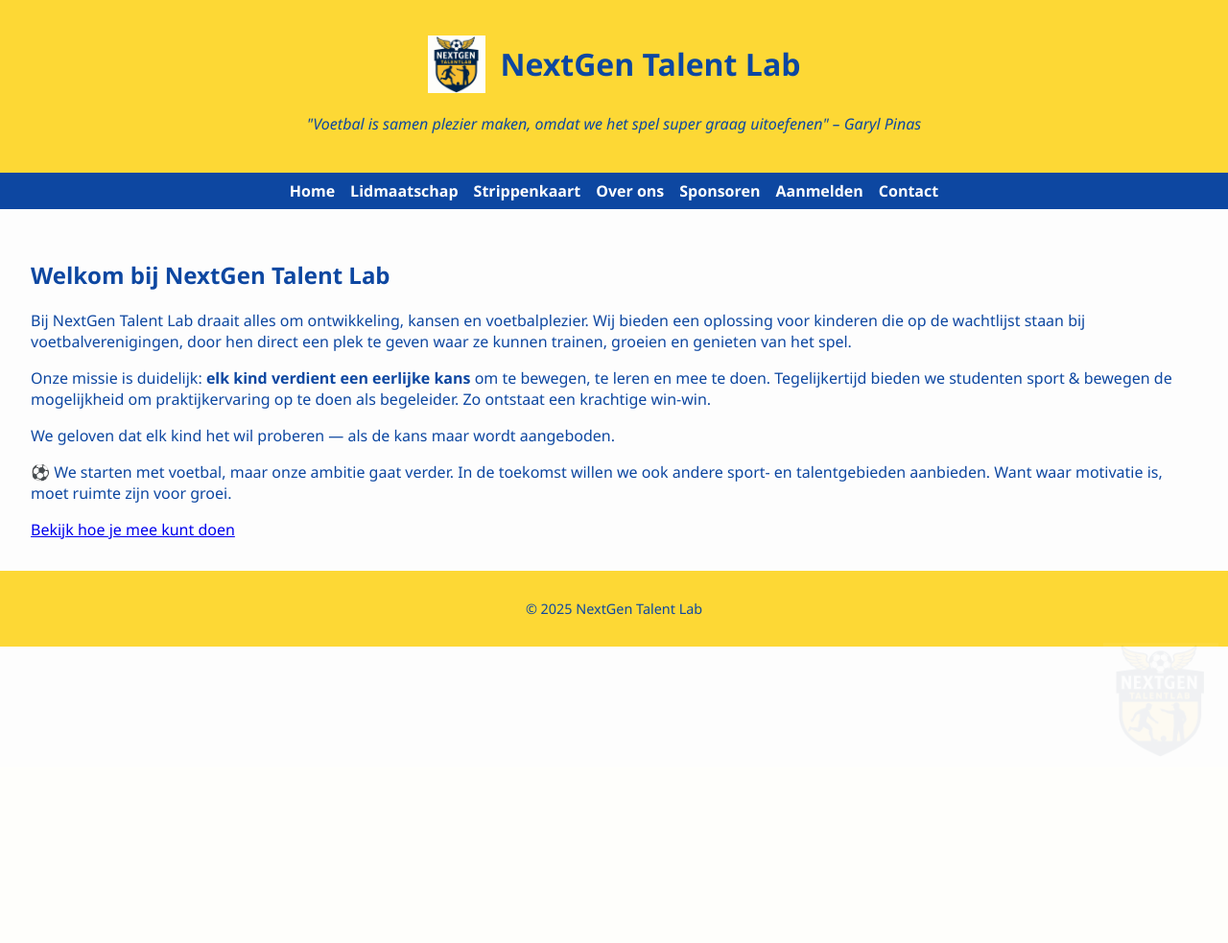
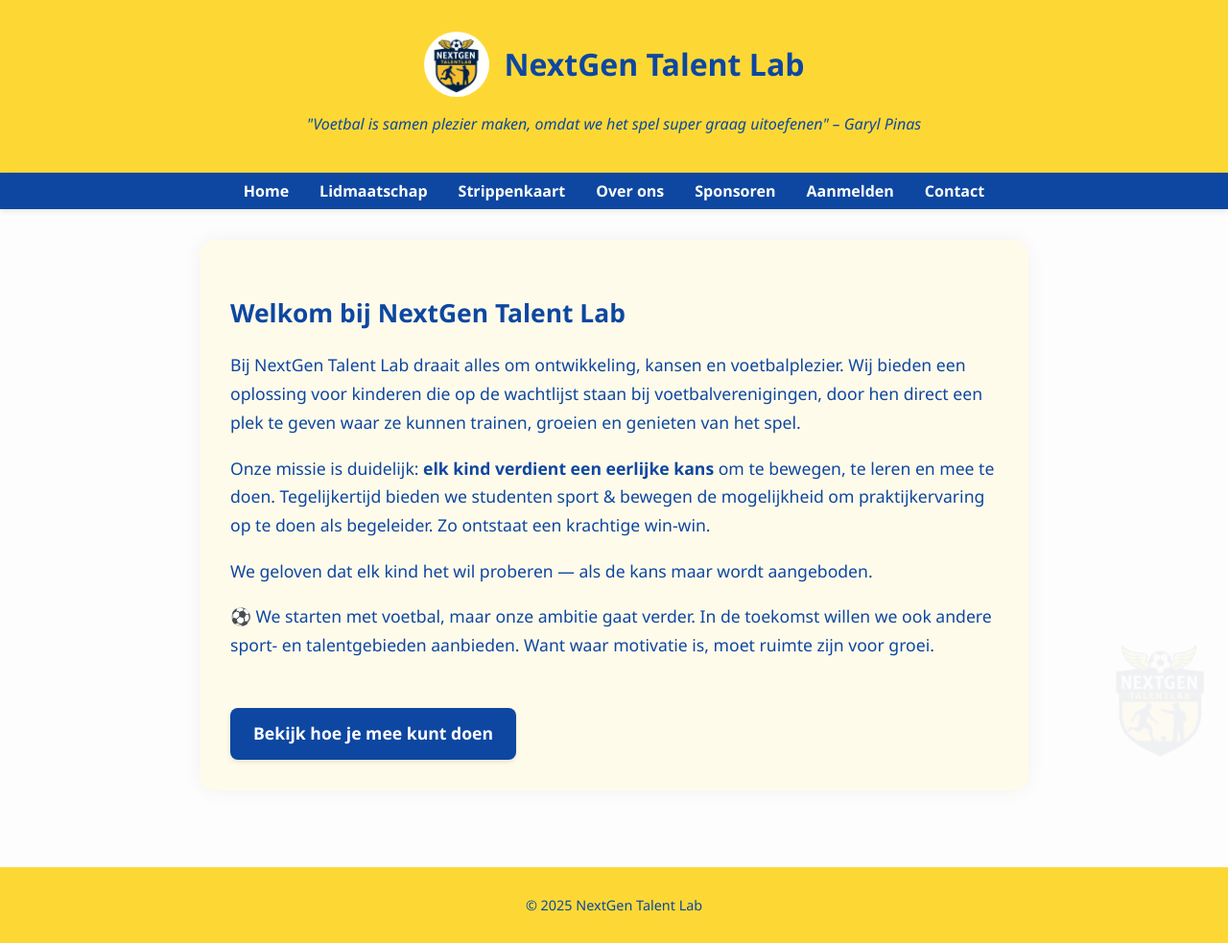
Before and after one commit to nextgentalentlab/nextgentalentlab, a PHP site: page /index.html in a window 1280 px wide. Shown: the whole page at 96% size. Before the commit the page ends 788 px from the top, so only its background shows below. Run offline with PHP 8.4, Linux system fonts and the light colour scheme.

Commit message:
Update style.css

```diff
--- a/style.css
+++ b/style.css
@@ -1,27 +1,44 @@
-
+/* Algemene opmaak */
 body {
   margin: 0;
   font-family: 'Segoe UI', sans-serif;
   background: #fdfdfd;
   color: #0d47a1;
 }
+
+/* Header */
 header {
   background: #fdd835;
   padding: 1.5rem;
   text-align: center;
+  box-shadow: 0 2px 8px rgba(0, 0, 0, 0.05);
 }
+
 .logo-title {
   display: flex;
   align-items: center;
   justify-content: center;
   gap: 1rem;
 }
+
 .logo {
   height: 60px;
+  border-radius: 50%;
+  background: white;
+  padding: 0.25rem;
 }
+
+.quote {
+  font-style: italic;
+  margin-top: 0.5rem;
+}
+
+/* Navigatie */
 nav {
   background: #0d47a1;
+  box-shadow: 0 2px 6px rgba(0, 0, 0, 0.1);
 }
+
 nav ul {
   list-style: none;
   margin: 0;
@@ -30,27 +47,70 @@ nav ul {
   flex-wrap: wrap;
   justify-content: center;
 }
+
 nav ul li {
-  margin: 0.5rem;
+  margin: 0.5rem 1rem;
 }
+
 nav ul li a {
   color: white;
   text-decoration: none;
-  font-weight: bold;
+  font-weight: 600;
+  transition: opacity 0.2s;
 }
+
+nav ul li a:hover {
+  opacity: 0.75;
+}
+
+/* Main Content */
 main {
   padding: 2rem;
 }
+
+.welkom {
+  max-width: 800px;
+  margin: 0 auto;
+  background: #fffbea;
+  padding: 2rem;
+  border-radius: 16px;
+  box-shadow: 0 0 20px rgba(0,0,0,0.05);
+  line-height: 1.7;
+  font-size: 1.1rem;
+}
+
+.welkom h2 {
+  color: #0d47a1;
+  margin-bottom: 1rem;
+}
+
+.cta-button {
+  display: inline-block;
+  margin-top: 2rem;
+  padding: 0.75rem 1.5rem;
+  background-color: #0d47a1;
+  color: white;
+  font-weight: bold;
+  text-decoration: none;
+  border-radius: 8px;
+  box-shadow: 0 2px 5px rgba(0,0,0,0.1);
+  transition: background-color 0.2s;
+}
+
+.cta-button:hover {
+  background-color: #09306d;
+}
+
+/* Footer */
 footer {
   background: #fdd835;
   text-align: center;
   padding: 1rem;
   font-size: 0.9rem;
+  margin-top: 3rem;
 }
-.quote {
-  font-style: italic;
-  margin-top: 0.5rem;
-}
+
+/* Watermerk */
 .watermerk {
   position: fixed;
   bottom: 10px;
@@ -63,6 +123,8 @@ footer {
   z-index: 0;
   pointer-events: none;
 }
+
+/* Responsief */
 @media (max-width: 768px) {
   nav ul {
     flex-direction: column;
```
